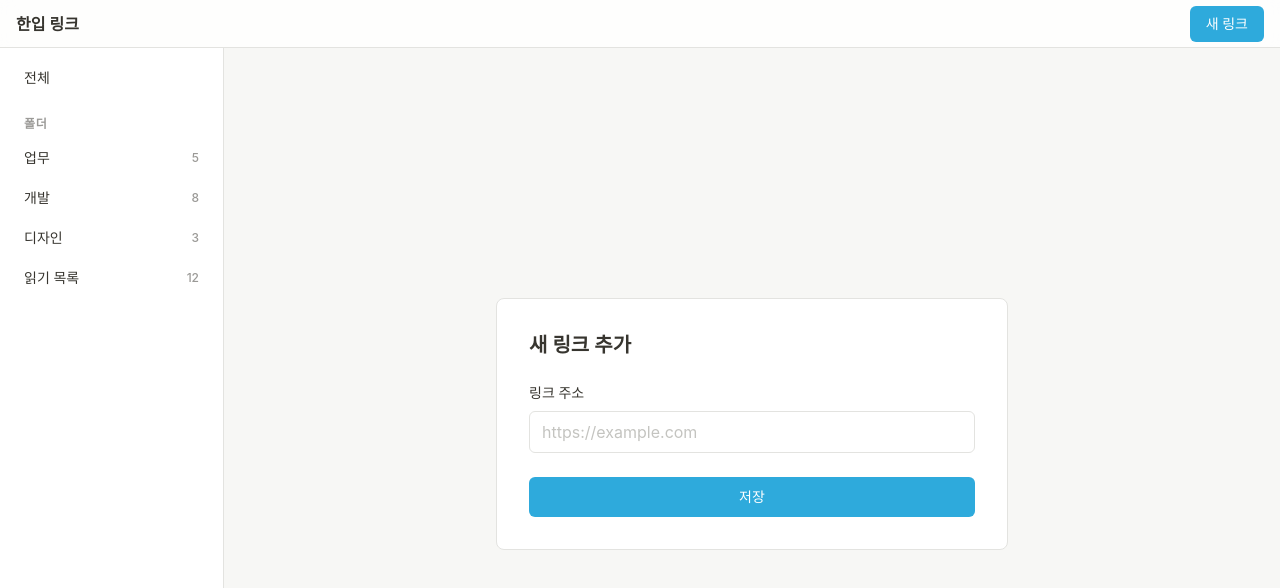
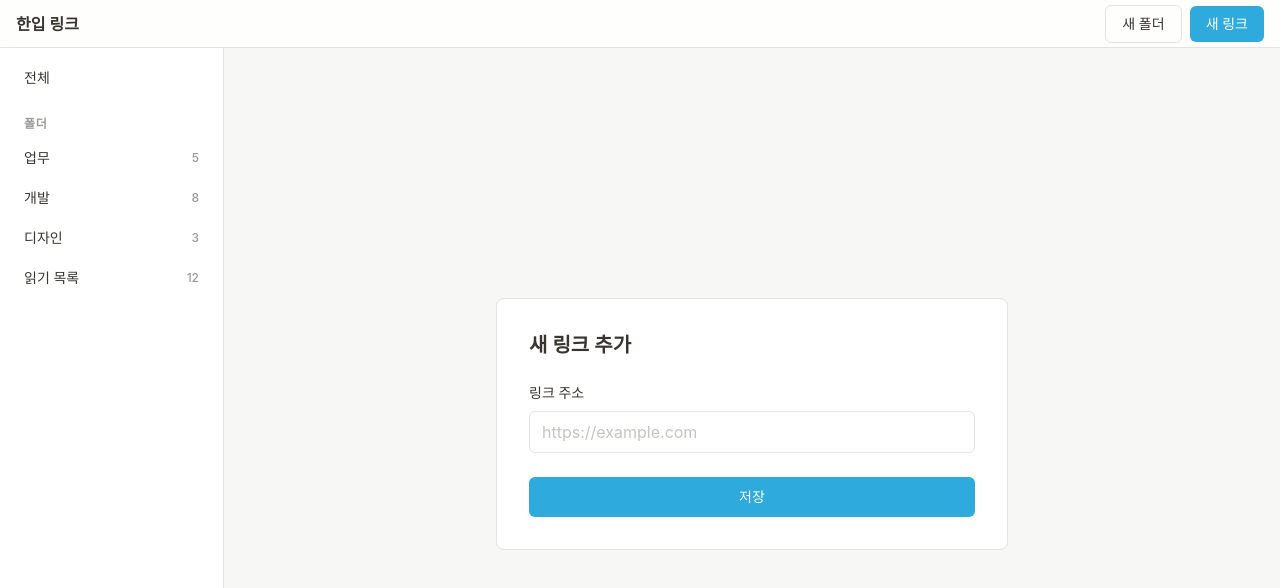
Before and after one commit to winterlood2/onebite-link, a Next.js app: page /new in a window 1280 px wide. Shown: the top 588 px of the page. Built offline with nearby package versions, Linux system fonts and the light colour scheme.

Commit message:
폴더 추가 기능 구현

```diff
--- a/app/folder/[folderId]/page.tsx
+++ b/app/folder/[folderId]/page.tsx
@@ -1,7 +1,6 @@
-import Header from "@/components/Header";
-import Sidebar from "@/components/Sidebar";
+import AppLayout from "@/components/AppLayout";
 import LinkGrid from "@/components/LinkGrid";
-import { folders, links } from "@/lib/data";
+import { links } from "@/lib/data";
 
 export default async function FolderPage({
   params,
@@ -12,14 +11,8 @@ export default async function FolderPage({
   const filteredLinks = links.filter((link) => link.folder === folderId);
 
   return (
-    <div className="h-screen flex flex-col">
-      <Header />
-      <div className="flex flex-1 overflow-hidden">
-        <Sidebar folders={folders} />
-        <main className="flex-1 overflow-y-auto bg-[var(--bg)]">
-          <LinkGrid links={filteredLinks} />
-        </main>
-      </div>
-    </div>
+    <AppLayout>
+      <LinkGrid links={filteredLinks} />
+    </AppLayout>
   );
 }
--- a/app/globals.css
+++ b/app/globals.css
@@ -28,6 +28,17 @@ body {
 }
 .btn-primary:hover {
   background: var(--accent-hover);
+}
+
+.btn-secondary {
+  background: transparent;
+  color: var(--text);
+  border: 1px solid var(--border);
+  font-size: 14px;
+  transition: background 0.15s ease;
+}
+.btn-secondary:hover {
+  background: var(--hover-bg);
 }
 
 .nav-item {
--- a/app/new/page.tsx
+++ b/app/new/page.tsx
@@ -1,18 +1,10 @@
-import Header from "@/components/Header";
-import Sidebar from "@/components/Sidebar";
+import AppLayout from "@/components/AppLayout";
 import NewLinkForm from "@/components/NewLinkForm";
-import { folders } from "@/lib/data";
 
 export default function NewPage() {
   return (
-    <div className="h-screen flex flex-col">
-      <Header />
-      <div className="flex flex-1 overflow-hidden">
-        <Sidebar folders={folders} />
-        <main className="flex-1 overflow-y-auto bg-[var(--bg)]">
-          <NewLinkForm />
-        </main>
-      </div>
-    </div>
+    <AppLayout>
+      <NewLinkForm />
+    </AppLayout>
   );
 }
--- a/app/page.tsx
+++ b/app/page.tsx
@@ -1,18 +1,11 @@
-import Header from "@/components/Header";
-import Sidebar from "@/components/Sidebar";
+import AppLayout from "@/components/AppLayout";
 import LinkGrid from "@/components/LinkGrid";
-import { folders, links } from "@/lib/data";
+import { links } from "@/lib/data";
 
 export default function Home() {
   return (
-    <div className="h-screen flex flex-col">
-      <Header />
-      <div className="flex flex-1 overflow-hidden">
-        <Sidebar folders={folders} />
-        <main className="flex-1 overflow-y-auto bg-[var(--bg)]">
-          <LinkGrid links={links} />
-        </main>
-      </div>
-    </div>
+    <AppLayout>
+      <LinkGrid links={links} />
+    </AppLayout>
   );
 }
--- /dev/null
+++ b/components/AppLayout.tsx
@@ -0,0 +1,40 @@
+"use client";
+
+import { useState } from "react";
+import Header from "@/components/Header";
+import Sidebar from "@/components/Sidebar";
+import NewFolderModal from "@/components/NewFolderModal";
+import { folders as initialFolders } from "@/lib/data";
+
+interface Folder {
+  id: string;
+  name: string;
+  count: number;
+}
+
+export default function AppLayout({ children }: { children: React.ReactNode }) {
+  const [folders, setFolders] = useState<Folder[]>(initialFolders);
+  const [modalOpen, setModalOpen] = useState(false);
+
+  const handleAddFolder = (name: string) => {
+    const id = Math.random().toString(36).slice(2, 9);
+    setFolders((prev) => [...prev, { id, name, count: 0 }]);
+    setModalOpen(false);
+  };
+
+  return (
+    <div className="h-screen flex flex-col">
+      <Header onNewFolder={() => setModalOpen(true)} />
+      <div className="flex flex-1 overflow-hidden">
+        <Sidebar folders={folders} />
+        <main className="flex-1 overflow-y-auto bg-[var(--bg)]">{children}</main>
+      </div>
+      {modalOpen && (
+        <NewFolderModal
+          onClose={() => setModalOpen(false)}
+          onSave={handleAddFolder}
+        />
+      )}
+    </div>
+  );
+}
--- a/components/Header.tsx
+++ b/components/Header.tsx
@@ -1,14 +1,28 @@
+"use client";
+
 import Link from "next/link";
 
-export default function Header() {
+interface Props {
+  onNewFolder: () => void;
+}
+
+export default function Header({ onNewFolder }: Props) {
   return (
     <header className="sticky top-0 z-10 h-12 flex items-center justify-between px-4 bg-white/80 backdrop-blur-[8px] border-b border-[var(--border)] shrink-0">
       <Link href="/" className="text-base font-semibold text-[var(--text)]">
         한입 링크
       </Link>
-      <Link href="/new" className="btn-primary text-sm font-medium px-4 py-2 rounded-md">
-        새 링크
-      </Link>
+      <div className="flex items-center gap-2">
+        <button
+          onClick={onNewFolder}
+          className="btn-secondary text-sm font-medium px-4 py-2 rounded-md"
+        >
+          새 폴더
+        </button>
+        <Link href="/new" className="btn-primary text-sm font-medium px-4 py-2 rounded-md">
+          새 링크
+        </Link>
+      </div>
     </header>
   );
 }
--- /dev/null
+++ b/components/NewFolderModal.tsx
@@ -0,0 +1,53 @@
+"use client";
+
+import { useState } from "react";
+
+interface Props {
+  onClose: () => void;
+  onSave: (name: string) => void;
+}
+
+export default function NewFolderModal({ onClose, onSave }: Props) {
+  const [name, setName] = useState("");
+
+  const handleSubmit = (e: React.FormEvent) => {
+    e.preventDefault();
+    if (!name.trim()) return;
+    onSave(name.trim());
+  };
+
+  return (
+    <div className="fixed inset-0 z-50 flex items-center justify-center">
+      <div className="absolute inset-0 bg-black/30" onClick={onClose} />
+      <div className="relative bg-[var(--card-bg)] border border-[var(--border)] rounded-lg w-full max-w-sm p-6 flex flex-col gap-4">
+        <h2 className="text-base font-semibold text-[var(--text)]">새 폴더</h2>
+        <form onSubmit={handleSubmit} className="flex flex-col gap-4">
+          <input
+            autoFocus
+            type="text"
+            value={name}
+            onChange={(e) => setName(e.target.value)}
+            placeholder="폴더 이름"
+            className="input-field"
+          />
+          <div className="flex justify-end gap-2">
+            <button
+              type="button"
+              onClick={onClose}
+              className="btn-secondary text-sm font-medium px-4 py-2 rounded-md"
+            >
+              취소
+            </button>
+            <button
+              type="submit"
+              disabled={!name.trim()}
+              className="btn-primary px-4 py-2 rounded-md disabled:opacity-40 disabled:cursor-not-allowed"
+            >
+              저장
+            </button>
+          </div>
+        </form>
+      </div>
+    </div>
+  );
+}
```
Also changed, not shown: 1 other file (tests, documents, lock files or other folders).
